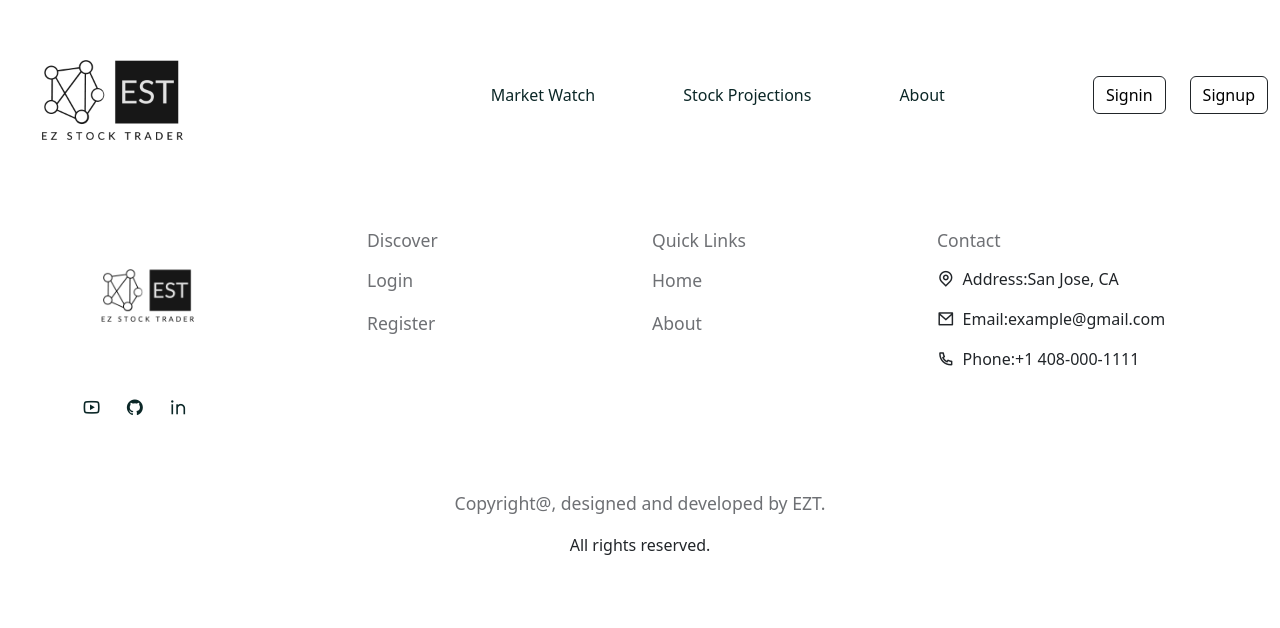
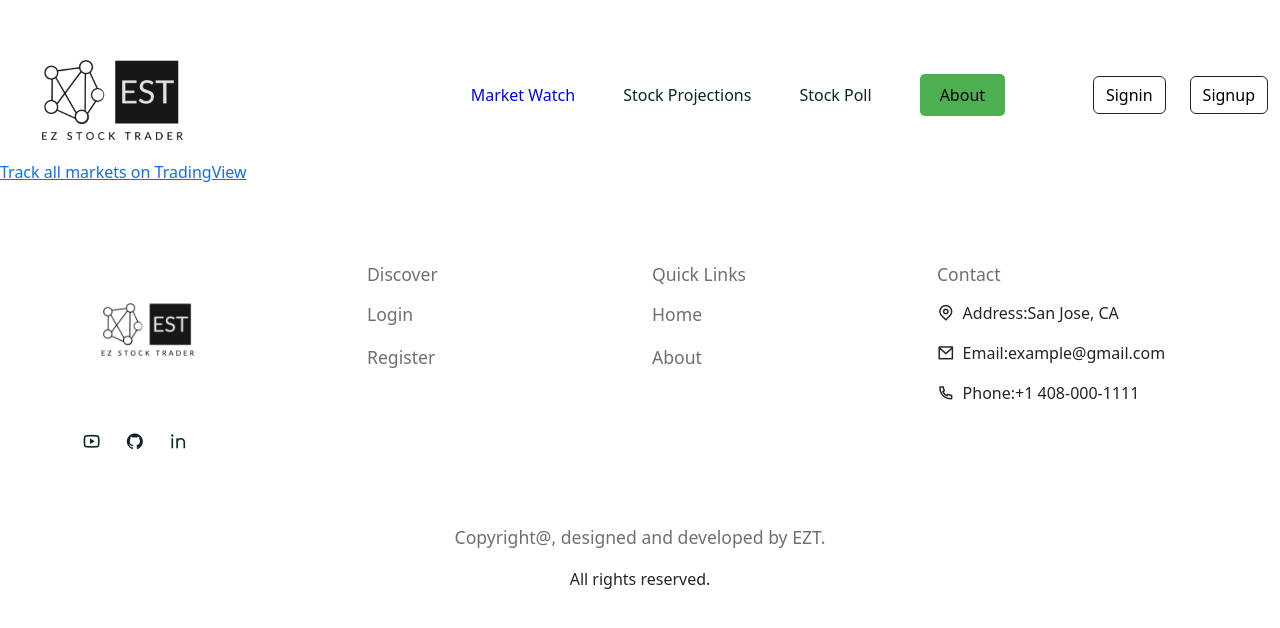
Before and after one commit to pawankalyanj/EZ-Stock-Trading-System, a React (Create React App) app in the folder frontend/: page /view in a window 1280 px wide. Shown: the top 628 px of the page. Built offline with nearby package versions, Linux system fonts and the light colour scheme; a web font is replaced by a local one.

Commit message:
Added TradingViewWidget from tradingview

```diff
--- a/frontend/src/Pages/Home.jsx
+++ b/frontend/src/Pages/Home.jsx
@@ -6,6 +6,7 @@ import Testimonials from "../components/Testimonial/Testimonial";
 import Newsletter from "../shared/Newsletter";
 
 import { Link } from "react-router-dom";
+
 const Home = () => {
   return (
     <div>
@@ -30,7 +31,7 @@ const Home = () => {
               </Col>
               <Col lg="12" className="text-center">
                 <Button type="button" className="btn btn-outline-light ">
-                  <Link to="/signup" className="link-light opacity-100">
+                  <Link to="/signup" className="start_link link-light opacity-100">
                     Get Started
                   </Link>
                 </Button>
--- /dev/null
+++ b/frontend/src/Pages/TradingViewWidget.jsx
@@ -0,0 +1,58 @@
+// TradingViewWidget.jsx
+
+import React, { useEffect, useRef } from 'react';
+
+let tvScriptLoadingPromise;
+
+export default function TradingViewWidget() {
+  const onLoadScriptRef = useRef();
+
+  useEffect(
+    () => {
+      onLoadScriptRef.current = createWidget;
+
+      if (!tvScriptLoadingPromise) {
+        tvScriptLoadingPromise = new Promise((resolve) => {
+          const script = document.createElement('script');
+          script.id = 'tradingview-widget-loading-script';
+          script.src = 'https://s3.tradingview.com/tv.js';
+          script.type = 'text/javascript';
+          script.onload = resolve;
+
+          document.head.appendChild(script);
+        });
+      }
+
+      tvScriptLoadingPromise.then(() => onLoadScriptRef.current && onLoadScriptRef.current());
+
+      return () => onLoadScriptRef.current = null;
+
+      function createWidget() {
+        if (document.getElementById('tradingview_79895') && 'TradingView' in window) {
+          new window.TradingView.widget({
+            autosize: false,
+
+            interval: "D",
+            timezone: "Etc/UTC",
+            theme: "light",
+            style: "1",
+            locale: "en",
+            enable_publishing: false,
+            allow_symbol_change: true,
+            container_id: "tradingview_79895"
+          });
+        }
+      }
+    },
+    []
+  );
+
+  return (
+    <div className='tradingview-widget-container' style={{ height: "50%", width: "100%" }}>
+      <div id='tradingview_79895' style={{ height: "calc(100% - 32px)", width: "100%" }} />
+      <div className="tradingview-widget-copyright">
+        <a href="https://www.tradingview.com/" rel="noopener nofollow" target="_blank"><span className="blue-text">Track all markets on TradingView</span></a>
+      </div>
+    </div>
+  );
+}
--- a/frontend/src/components/Header/Header.jsx
+++ b/frontend/src/components/Header/Header.jsx
@@ -9,9 +9,9 @@ import { AuthContext } from "../../context/AuthContext.js";
 
 const navLinks = [
   {
-    path: "/stocks",
+    path: "/view",
     display: "Market Watch",
-    className: "secondary__btn",
+    className: "secondary__btn ",
   },
   {
     path: "/predict",
@@ -19,10 +19,16 @@ const navLinks = [
     className: "secondary__btn",
   },
   {
+    path: "/stocks",
+    display: "Stock Poll",
+    className: "secondary__btn",
+  },
+  {
     path: "/about",
     display: "About",
-    className: "secondary__btn",
-  },
+    className: "fancy_Button",
+  }
+
 ];
 
 const Header = () => {
@@ -46,7 +52,7 @@ const Header = () => {
   }, []);
 
   const checkLogin = (item) => {
-    if (item.path === "/stocks" || item.path === "/predict") {
+    if (item.path === "/stocks" || item.path === "/predict" || item.path== "/view") {
       if (!user) {
         navigate("/signin");
       }
@@ -79,7 +85,7 @@ const Header = () => {
                         className={(navClass) =>
                           `${navClass.isActive ? "active_link" : ""} ${
                             item.className || ""
-                          } fancy_Button`
+                          } `
                         }
                       >
                         {item.display}
--- a/frontend/src/components/Header/header.css
+++ b/frontend/src/components/Header/header.css
@@ -71,9 +71,14 @@ margin-bottom:0px !important;
     color: white;
   }
 
+  .active_link{
+    color: blue !important;
+  }
+
   .fancy_Button {
+    text-decoration: none;
     background-color: #4caf50; /* Green background color */
-    color: white; /* White text color */
+    color: black; /* White text color */
     padding: 10px 20px; /* Padding */
     border-radius: 5px; /* Rounded corners */
     border: none; /* No border */
--- a/frontend/src/router/Routers.js
+++ b/frontend/src/router/Routers.js
@@ -9,6 +9,7 @@ import StockVoting from "../Pages/StockVoting";
 import StockPrediction from "../Pages/StockPrediction"
 import About from "../Pages/About";
 import Failure from "../Pages/Failure";
+import TradingViewWidget from "../Pages/TradingViewWidget";
 const Routers =()=>{
     return (
         <Routes>
@@ -21,6 +22,7 @@ const Routers =()=>{
             <Route path='/thank-you' element={<ThankYou/>} />
             <Route path='/failure' element={<Failure/>} />
             <Route path='/about' element={<About/>} />
+            <Route path='/view' element={<TradingViewWidget/>} />
             </Routes>
 
     )
--- a/frontend/src/styles/home.css
+++ b/frontend/src/styles/home.css
@@ -192,3 +192,6 @@
    margin-top: 5%;
    font-family: 'Open Sans, sans-serif'
  }
+ .start_link{
+   text-decoration: none;
+ }
```
